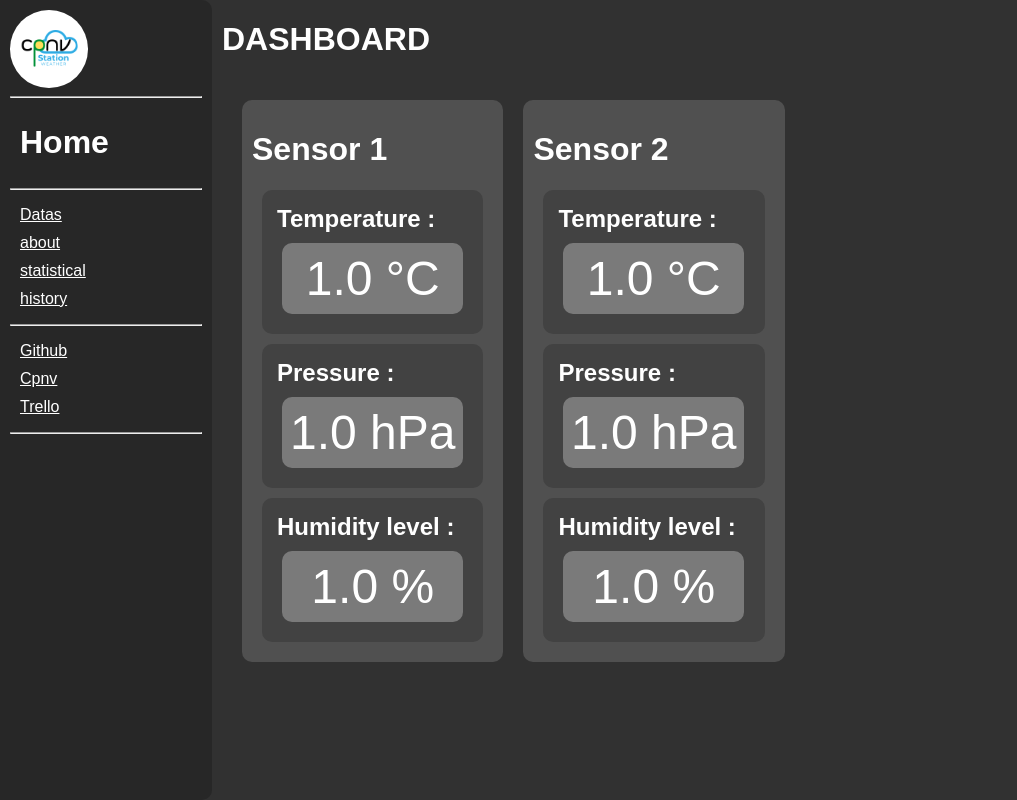
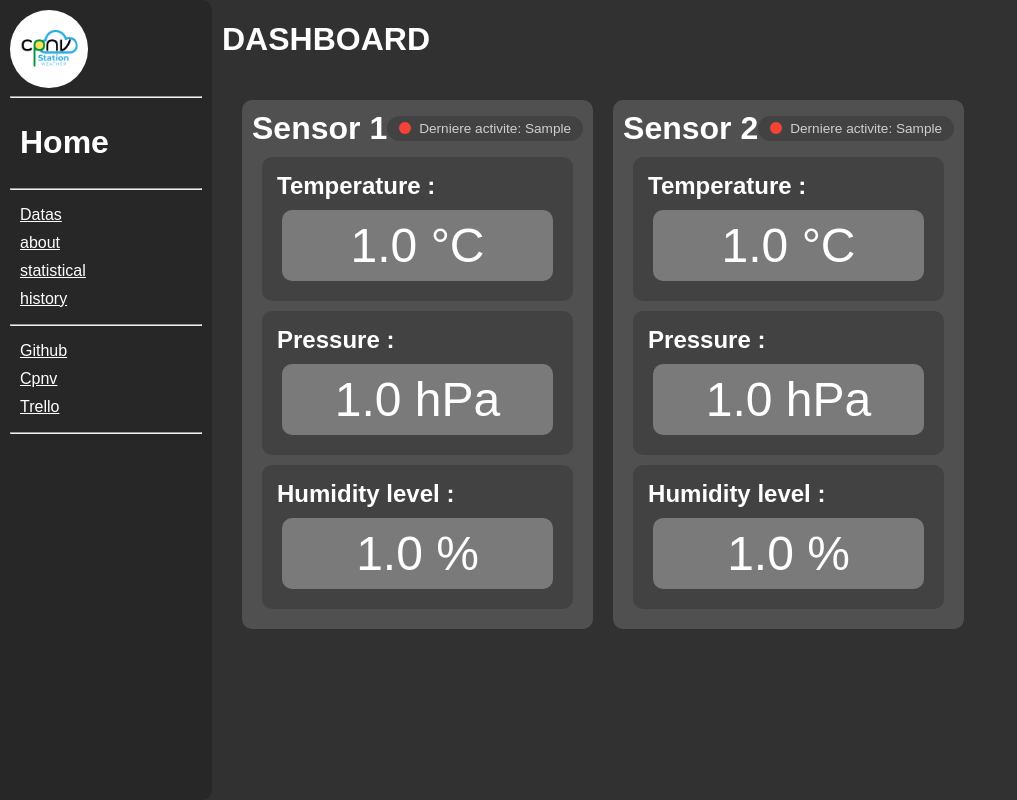
Before and after one commit to pj43svh/MA-Metier-Station-Meteo, a Flask app: page / in a window 1280 px wide. Shown: the whole page, without its empty margins (0-1017 px from the left). Run offline with Flask 3, Linux system fonts and the light colour scheme; tables that the repository leaves empty hold one stand-in row (values such as "Sample post").

Commit message:
Ajout statut des capteurs sur le dashboard
- Nouvel endpoint API /sensors/status avec derniere activite
- Indicateur visuel (vert=online, orange=recent, rouge=offline)
- CSS pour les indicateurs de statut
- Fix ESP32: URL avec slash, timeouts SSL 30s

Co-Authored-By: Claude Opus 4.5 <noreply@anthropic.com>

```diff
--- a/api.py
+++ b/api.py
@@ -17,6 +17,63 @@ def get_sensors():
     """
     sensors = db.get_all_sensors()
     return jsonify({"sensors": sensors, "count": len(sensors)})
+
+
+@api.route("/sensors/status")
+def get_sensors_status():
+    """
+    Retourne le statut de tous les capteurs avec leur derniere activite.
+    Un capteur est considere "online" s'il a envoye des donnees dans les 2 dernieres minutes.
+    """
+    from datetime import datetime, timedelta
+
+    sensors_status = db.get_all_sensors_status()
+    result = []
+
+    now = datetime.now()
+
+    for sensor in sensors_status:
+        sensor_info = {
+            "id": sensor["name"],
+            "number": sensor["name"].replace("esp", ""),
+            "last_date": None,
+            "last_hour": None,
+            "status": "offline",
+            "status_text": "Jamais connecte"
+        }
+
+        if sensor["last_activity"]:
+            last_date = sensor["last_activity"]["date"]
+            last_hour = sensor["last_activity"]["hour"]
+            sensor_info["last_date"] = last_date
+            sensor_info["last_hour"] = last_hour
+
+            # Calculer si le capteur est online (derniere activite < 2 minutes)
+            try:
+                last_datetime = datetime.strptime(f"{last_date} {last_hour}", "%Y-%m-%d %H:%M:%S")
+                diff = now - last_datetime
+
+                if diff.total_seconds() < 120:  # 2 minutes
+                    sensor_info["status"] = "online"
+                    sensor_info["status_text"] = "En ligne"
+                elif diff.total_seconds() < 300:  # 5 minutes
+                    sensor_info["status"] = "recent"
+                    sensor_info["status_text"] = f"Vu il y a {int(diff.total_seconds() // 60)} min"
+                else:
+                    sensor_info["status"] = "offline"
+                    minutes = int(diff.total_seconds() // 60)
+                    if minutes < 60:
+                        sensor_info["status_text"] = f"Hors ligne ({minutes} min)"
+                    elif minutes < 1440:
+                        sensor_info["status_text"] = f"Hors ligne ({minutes // 60}h)"
+                    else:
+                        sensor_info["status_text"] = f"Hors ligne ({minutes // 1440}j)"
+            except Exception as e:
+                sensor_info["status_text"] = f"Derniere activite: {last_hour}"
+
+        result.append(sensor_info)
+
+    return jsonify({"sensors": result, "count": len(result), "timestamp": now.strftime("%Y-%m-%d %H:%M:%S")})
 
 
 @api.route("/sensor/<int:sensor_id>/latest")
--- a/database.py
+++ b/database.py
@@ -114,5 +114,41 @@ def get_sensor_count():
     return len(get_all_sensors())
 
 
+def get_sensor_last_activity(table_name):
+    """
+    Retourne la date et l'heure de la derniere activite d'un capteur.
+    """
+    conn = get_db_connection()
+    try:
+        cursor = conn.cursor()
+        cursor.execute(f"SELECT date, hour FROM `{table_name}` ORDER BY id DESC LIMIT 1")
+        result = cursor.fetchone()
+        if result:
+            return {"date": result[0], "hour": result[1]}
+        return None
+    except Exception as e:
+        print(f"Erreur lecture activite {table_name}: {e}")
+        return None
+    finally:
+        conn.close()
+
+
+def get_all_sensors_status():
+    """
+    Retourne le statut de tous les capteurs avec leur derniere activite.
+    """
+    sensors = get_all_sensors()
+    status_list = []
+
+    for sensor in sensors:
+        last_activity = get_sensor_last_activity(sensor)
+        status_list.append({
+            "name": sensor,
+            "last_activity": last_activity
+        })
+
+    return status_list
+
+
 # Appelle create_tables() au demarrage
 create_tables()
--- a/static/js/data.js
+++ b/static/js/data.js
@@ -9,15 +9,21 @@
 const sensorsContainer = document.querySelector('.content');
 
 /**
- * Cree le HTML pour un capteur
+ * Cree le HTML pour un capteur avec indicateur de statut
  */
-function createSensorCard(sensorNum) {
+function createSensorCard(sensorNum, status = 'offline', statusText = 'Inconnu') {
     const card = document.createElement('div');
     card.className = 'sensors';
     card.id = `sensor${sensorNum}`;
 
     card.innerHTML = `
-        <h1>Sensor ${sensorNum}</h1>
+        <div class="sensor-header">
+            <h1>Sensor ${sensorNum}</h1>
+            <div class="sensor-status">
+                <span class="status-dot ${status}" id="status-dot-${sensorNum}"></span>
+                <span class="status-text" id="status-text-${sensorNum}">${statusText}</span>
+            </div>
+        </div>
 
         <div class="data">
             <h2>Temperature :</h2>
@@ -39,21 +45,21 @@ function createSensorCard(sensorNum) {
 }
 
 /**
- * Charge la liste des capteurs et cree les cartes
+ * Charge la liste des capteurs avec leur statut
  */
 async function loadSensors() {
     try {
-        const response = await fetch('/api/sensors');
+        // Utiliser la nouvelle API de statut
+        const response = await fetch('/api/sensors/status');
         const data = await response.json();
 
         // Vider le conteneur
         sensorsContainer.innerHTML = '';
 
         if (data.sensors && data.sensors.length > 0) {
-            // Creer une carte pour chaque capteur
+            // Creer une carte pour chaque capteur avec son statut
             data.sensors.forEach(sensor => {
-                const sensorNum = sensor.replace('esp', '');
-                const card = createSensorCard(sensorNum);
+                const card = createSensorCard(sensor.number, sensor.status, sensor.status_text);
                 sensorsContainer.appendChild(card);
             });
         } else {
@@ -62,6 +68,7 @@ async function loadSensors() {
                 <div class="no-sensors">
                     <h2>Aucun capteur detecte</h2>
                     <p>En attente de donnees des ESP32...</p>
+                    <p class="hint">Les capteurs apparaitront automatiquement quand ils enverront des donnees.</p>
                 </div>
             `;
         }
@@ -71,11 +78,49 @@ async function loadSensors() {
 
     } catch (error) {
         console.error('Erreur chargement capteurs:', error);
-        // Fallback: afficher 2 capteurs par defaut
-        sensorsContainer.innerHTML = '';
-        sensorsContainer.appendChild(createSensorCard(1));
-        sensorsContainer.appendChild(createSensorCard(2));
+        // Fallback vers l'ancienne API
+        try {
+            const response = await fetch('/api/sensors');
+            const data = await response.json();
+            sensorsContainer.innerHTML = '';
+            if (data.sensors && data.sensors.length > 0) {
+                data.sensors.forEach(sensor => {
+                    const sensorNum = sensor.replace('esp', '');
+                    const card = createSensorCard(sensorNum);
+                    sensorsContainer.appendChild(card);
+                });
+            }
+        } catch (e) {
+            // Dernier recours: afficher 2 capteurs par defaut
+            sensorsContainer.innerHTML = '';
+            sensorsContainer.appendChild(createSensorCard(1));
+            sensorsContainer.appendChild(createSensorCard(2));
+        }
         updateDataLegacy();
+    }
+}
+
+/**
+ * Met a jour uniquement le statut des capteurs (sans recharger les cartes)
+ */
+async function updateSensorStatus() {
+    try {
+        const response = await fetch('/api/sensors/status');
+        const data = await response.json();
+
+        data.sensors.forEach(sensor => {
+            const dot = document.getElementById(`status-dot-${sensor.number}`);
+            const text = document.getElementById(`status-text-${sensor.number}`);
+
+            if (dot) {
+                dot.className = `status-dot ${sensor.status}`;
+            }
+            if (text) {
+                text.textContent = sensor.status_text;
+            }
+        });
+    } catch (error) {
+        console.error('Erreur mise a jour statut:', error);
     }
 }
 
@@ -179,3 +224,6 @@ setInterval(loadSensors, 60000);
 
 // Mettre a jour les donnees toutes les 20 secondes
 setInterval(updateData, 20000);
+
+// Mettre a jour le statut toutes les 30 secondes
+setInterval(updateSensorStatus, 30000);
--- a/static/style.css
+++ b/static/style.css
@@ -275,3 +275,94 @@ input[type=button].jello{
     transform: scale3d(1, 1, 1);
   }
 }
+
+/* ==================== STATUT DES CAPTEURS ==================== */
+
+.sensor-header {
+    display: flex;
+    justify-content: space-between;
+    align-items: center;
+    margin-bottom: 10px;
+}
+
+.sensor-header h1 {
+    margin: 0;
+}
+
+.sensor-status {
+    display: flex;
+    align-items: center;
+    gap: 8px;
+    background-color: #424242;
+    padding: 5px 12px;
+    border-radius: 20px;
+}
+
+.status-dot {
+    width: 12px;
+    height: 12px;
+    border-radius: 50%;
+    display: inline-block;
+}
+
+.status-dot.online {
+    background-color: #4caf50;
+    box-shadow: 0 0 8px #4caf50;
+    animation: pulse-green 2s infinite;
+}
+
+.status-dot.recent {
+    background-color: #ff9800;
+    box-shadow: 0 0 8px #ff9800;
+}
+
+.status-dot.offline {
+    background-color: #f44336;
+}
+
+.status-text {
+    font-size: 0.85em;
+    color: #cfcfcf;
+}
+
+@keyframes pulse-green {
+    0% {
+        box-shadow: 0 0 4px #4caf50;
+    }
+    50% {
+        box-shadow: 0 0 12px #4caf50;
+    }
+    100% {
+        box-shadow: 0 0 4px #4caf50;
+    }
+}
+
+.no-sensors {
+    text-align: center;
+    padding: 40px;
+    background-color: #424242;
+    border-radius: 10px;
+    margin: 20px;
+}
+
+.no-sensors h2 {
+    color: #ff9800;
+    margin-bottom: 10px;
+}
+
+.no-sensors p {
+    color: #cfcfcf;
+    margin: 5px 0;
+}
+
+.no-sensors .hint {
+    font-size: 0.9em;
+    color: #888;
+    margin-top: 15px;
+}
+
+.loading {
+    text-align: center;
+    padding: 40px;
+    color: #888;
+}
```
Also changed, not shown: 3 other files.
